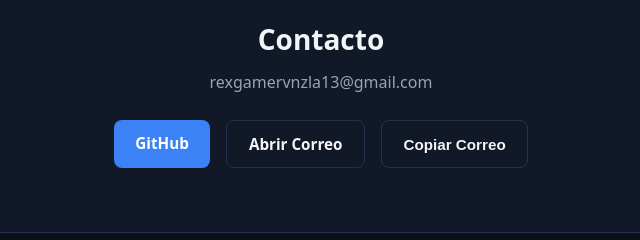
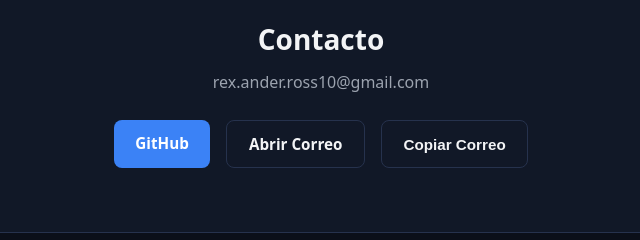
Before and after one commit to RexRoss/fidel-rosas-portafolio, a plain HTML site: page index.html in a window 1280 px wide. Shown: the part 1896-2136 px from the top of the page, 319-959 px from the left. Drawn offline with Linux system fonts and the light colour scheme.

Commit message:
cambio ligero 10

```diff
--- a/index.html
+++ b/index.html
@@ -168,10 +168,10 @@
     <section id="contacto" class="section section-alt">
       <div class="container contact-box">
         <h2 class="section-title">Contacto</h2>
-        <p id="email-display">rexgamervnzla13@gmail.com</p>
+        <p id="email-display">rex.ander.ross10@gmail.com</p>
         <div class="contact-links">
           <a href="https://github.com/RexRoss" target="_blank" rel="noopener noreferrer" class="btn btn-primary">GitHub</a>
-          <a href="mailto:rexgamervnzla13@gmail.com" class="btn btn-secondary">Abrir Correo</a>
+          <a href="mailto:rex.ander.ross10@gmail.com" class="btn btn-secondary">Abrir Correo</a>
           <button type="button" id="copy-email-btn" class="btn btn-secondary">Copiar Correo</button>
         </div>
       </div>
```
